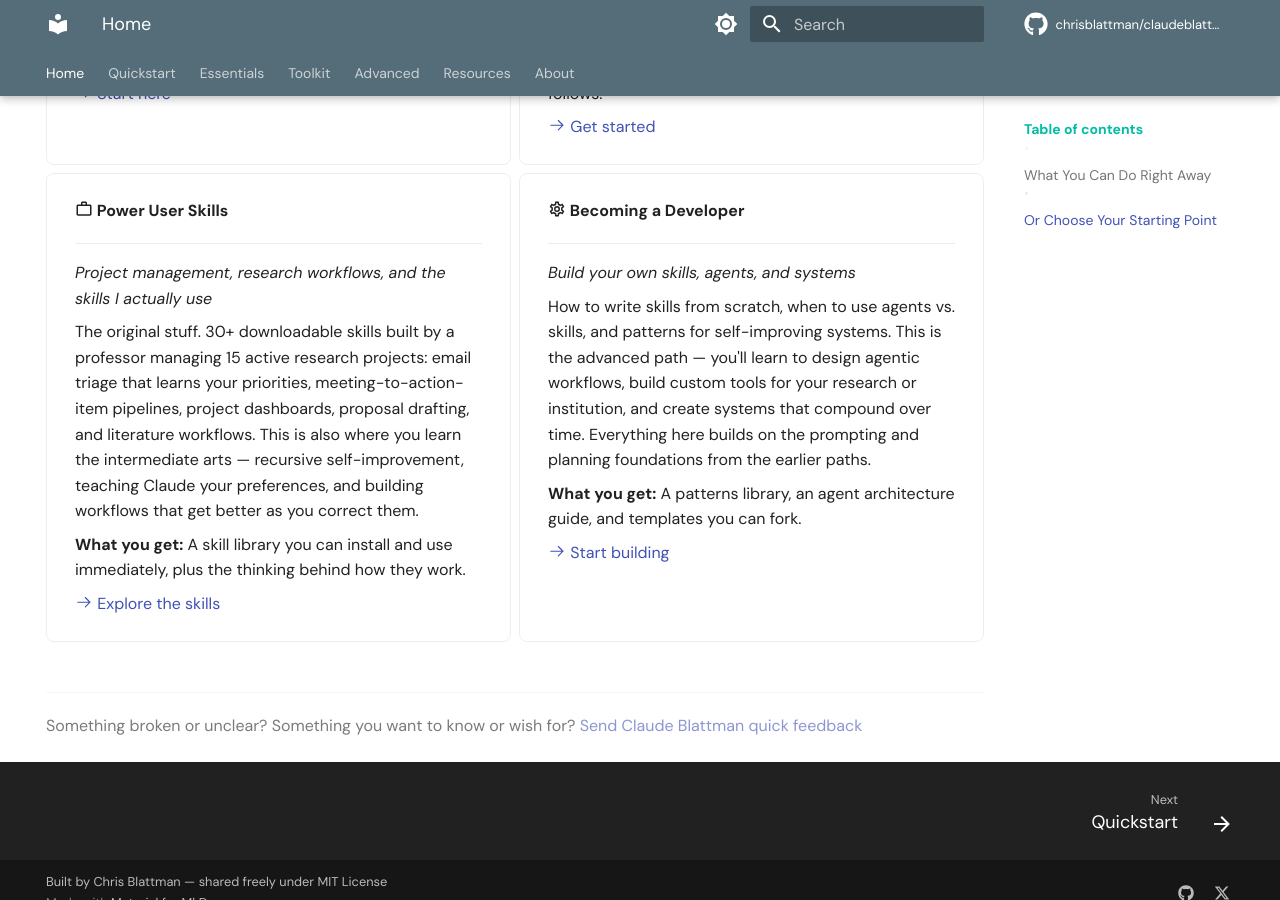
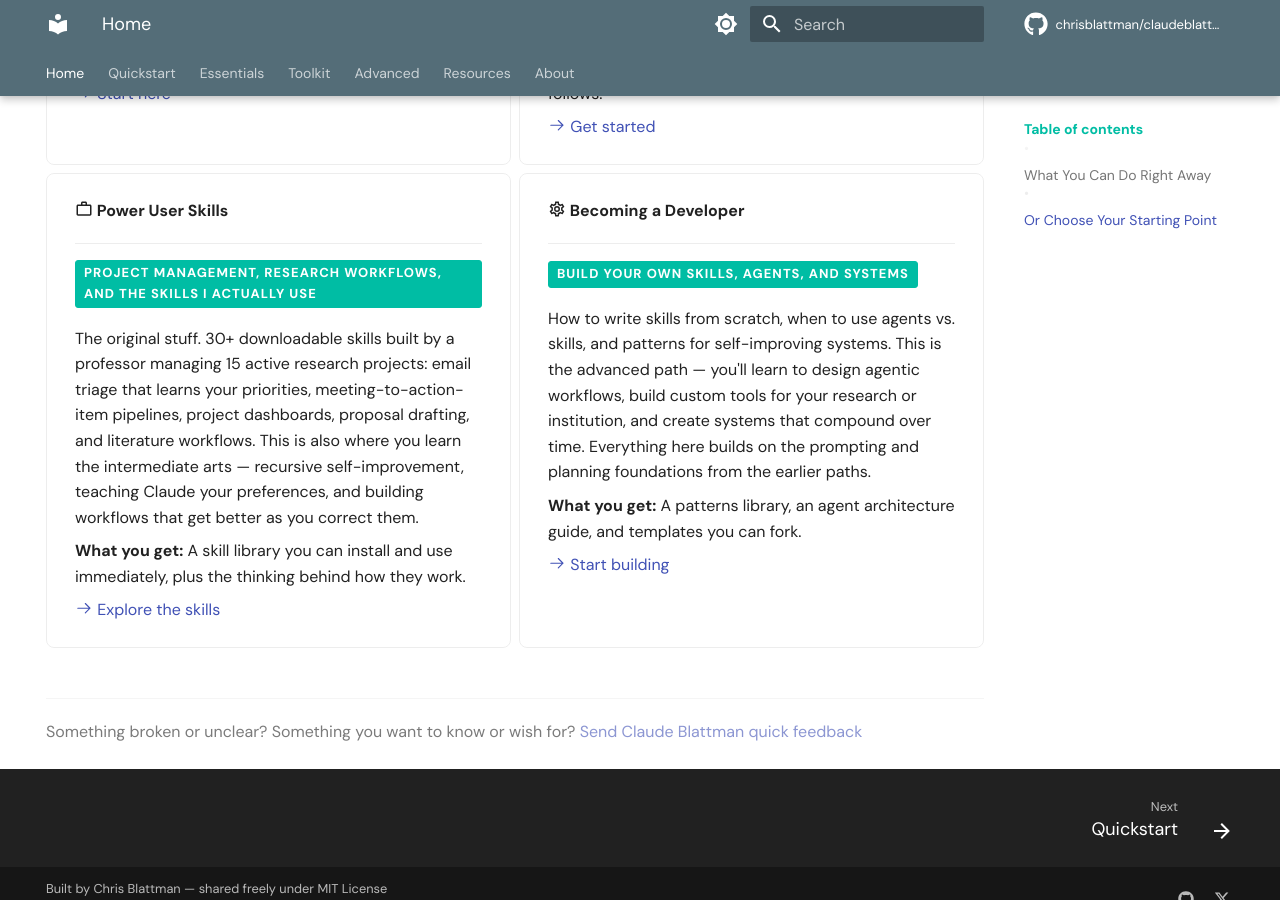
Before and after one commit to XiongfeiLi6/claudeblattman, an MkDocs documentation site: the page built from docs/index.md, in a window 1280 px wide and 900 px high, scrolled down 1493 px. Built offline with MkDocs 1.6.1 and Material for MkDocs 9.7.7, drawn with Linux system fonts in a browser that asks for light colours; comment, search, counter and statistics services are not loaded.

Commit message:
Make all four card taglines uniform teal badges
Co-Authored-By: Claude Opus 4.6 <noreply@anthropic.com>

```diff
--- a/docs/index.md
+++ b/docs/index.md
@@ -81,7 +81,7 @@ By [Chris Blattman](https://chrisblattman.com), professor at UChicago Harris. I
 
     ---
 
-    *Project management, research workflows, and the skills I actually use*
+    <span class="badge-start">Project management, research workflows, and the skills I actually use</span>
 
     The original stuff. 30+ downloadable skills built by a professor managing 15 active research projects: email triage that learns your priorities, meeting-to-action-item pipelines, project dashboards, proposal drafting, and literature workflows. This is also where you learn the intermediate arts — recursive self-improvement, teaching Claude your preferences, and building workflows that get better as you correct them.
 
@@ -93,7 +93,7 @@ By [Chris Blattman](https://chrisblattman.com), professor at UChicago Harris. I
 
     ---
 
-    *Build your own skills, agents, and systems*
+    <span class="badge-start">Build your own skills, agents, and systems</span>
 
     How to write skills from scratch, when to use agents vs. skills, and patterns for self-improving systems. This is the advanced path — you'll learn to design agentic workflows, build custom tools for your research or institution, and create systems that compound over time. Everything here builds on the prompting and planning foundations from the earlier paths.
 
```
